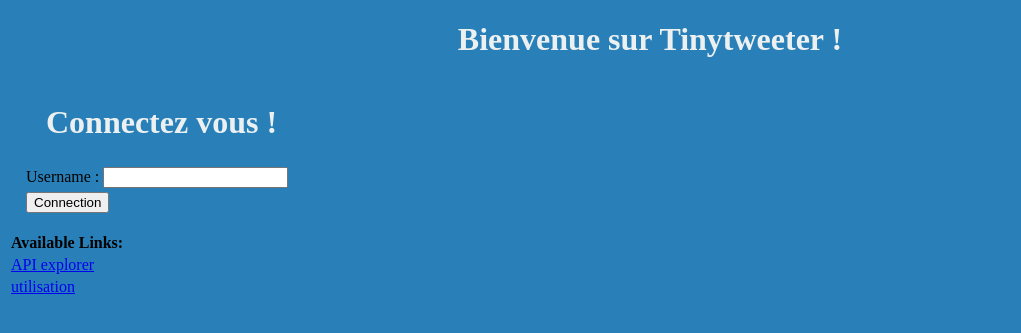
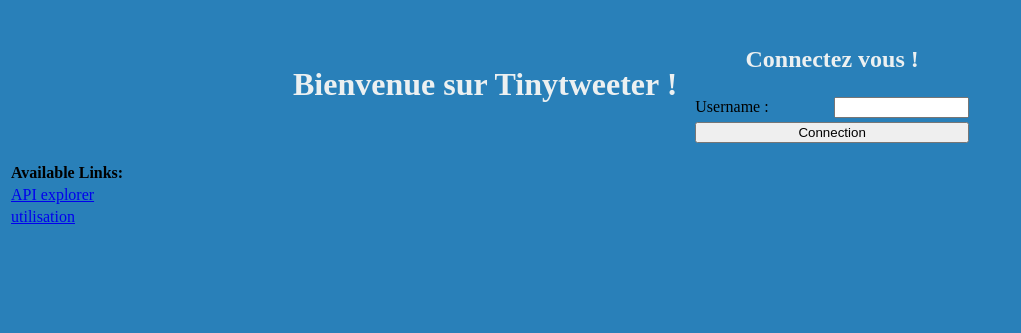
Before and after one commit to MGoulley/TinyTweeter, a web app: page / in a window 1280 px wide. Shown: the top 333 px of the page, without its empty margins (0-1021 px from the left). Run offline with its HTML, style and script files only (its server is not run), Linux system fonts and the light colour scheme; data that the repository does not hold is empty; some libraries are stand-ins or nearby versions.

Commit message:
Improve la page d'accueil

```diff
--- a/src/main/webapp/accueil.css
+++ b/src/main/webapp/accueil.css
@@ -1,8 +1,31 @@
 body {
-  background-color: #2980b9;
+    background-color: #2980b9;
 }
 
 h1 {
-  color: #ecf0f1;
-  margin-left: 20px;
+    color: #ecf0f1;
 }
+
+h2 {
+    color: #ecf0f1;
+}
+
+input {
+    width: 100%;
+    box-sizing: border-box;
+}
+
+table {
+    table-layout: fixed;
+}
+
+td {
+    width: 50%;
+}
+
+.box {
+    display: flex;
+    flex-wrap: wrap; /* Optional. only if you want the items to wrap */
+    justify-content: center; /* For horizontal alignment */
+    align-items: center; /* For vertical alignment */
+}
--- a/src/main/webapp/app.js
+++ b/src/main/webapp/app.js
@@ -1,7 +1,5 @@
 var app = angular.module('plunker', []).controller('Tinytwitter', ['$scope', '$window',
   function($scope, $window) {
-    $scope.user;
-
     $scope.user;
     $scope.posttime = 0;
     $scope.gettime = 0;
--- a/src/main/webapp/index.html
+++ b/src/main/webapp/index.html
@@ -12,12 +12,14 @@
   </head>
 
   <body>
+
+    <div class="box">
         <center><h1>Bienvenue sur Tinytweeter !</h1></center>
         <div ng-controller="Tinytwitter" style="margin : 15px;">
             <form ng-submit="connection()">
                 <table>
                     <tr>
-                    <td colspan="2" style="font-weight:bold;"><h1>Connectez vous !</h1></td>
+                        <td colspan="2" style="font-weight:bold;"><center><h2>Connectez vous !</h2> </center></td>
                     </tr>
                     <tr>
                         <td><label>Username : </label></td>
@@ -29,6 +31,8 @@
                 </table>
             </form>
         </div>
+    </div>
+
 
     <table>
       <tr>
```
Lines whose indentation alone changed are shown as unchanged.
